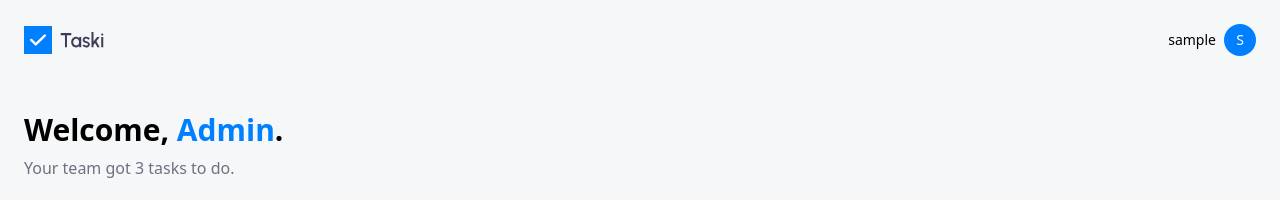
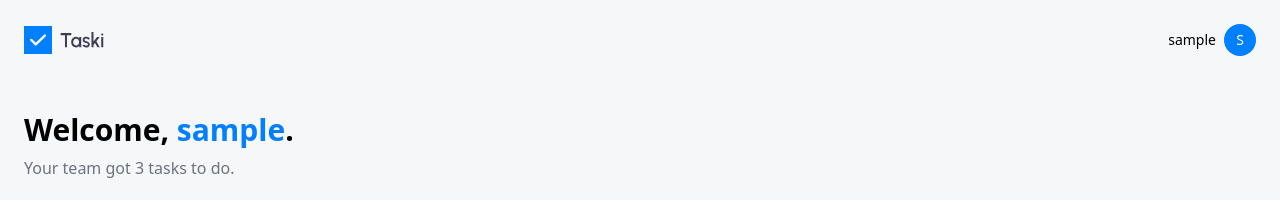
Before and after one commit to ABDALLAH-ATGUIRI/wibitech-frontend-test, a React (Vite) app: page /dashboard in a window 1280 px wide. Shown: the top 200 px of the page. Built offline with nearby package versions, Linux system fonts and the light colour scheme; sample sign-in values are in the browser's storage.

Commit message:
feat: integrate user authentication to display username in dashboard

```diff
--- a/src/screens/Dashboard/index.tsx
+++ b/src/screens/Dashboard/index.tsx
@@ -14,6 +14,7 @@ import {
 } from "@/components/ui/dialog";
 import clsx from "clsx";
 import { Header } from "@/components/header";
+import { useAuth } from "@/context/AuthContext";
 
 interface Task {
   id: number;
@@ -23,6 +24,8 @@ interface Task {
 }
 
 export const Dashboard = (): JSX.Element => {
+  const { user } = useAuth();
+
   const [tasks, setTasks] = useState<Task[]>([
     {
       id: 1,
@@ -89,7 +92,7 @@ export const Dashboard = (): JSX.Element => {
 
         <div className="my-14">
           <h1 className="text-3xl font-extrabold mb-2">
-            Welcome, <span className="text-[#007fff]">Admin</span>.
+            Welcome, <span className="text-[#007fff]">{user?.username}</span>.
           </h1>
           <p className="text-gray-500">
             Your team got {tasks.length} tasks to do.
```
Also changed, not shown: src/lib/utils.ts (deleted).
